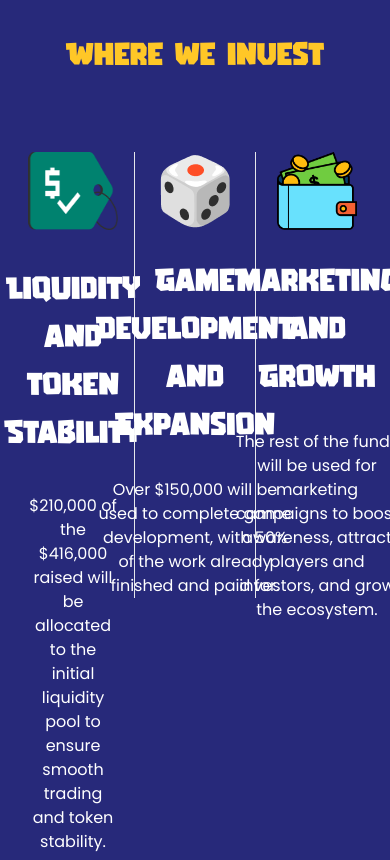
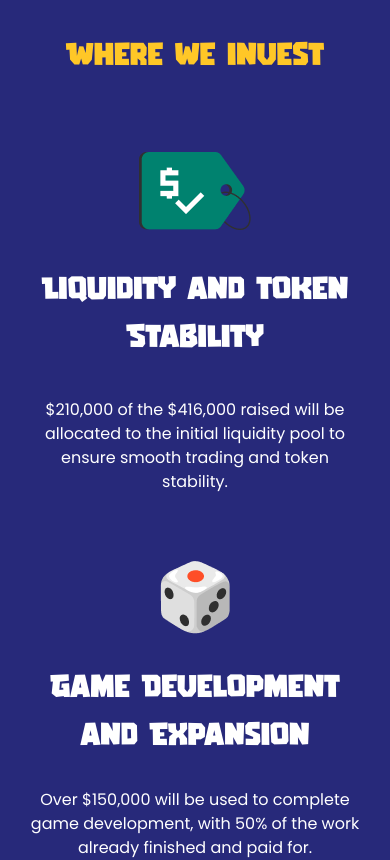
Before and after one commit to codiejay/memestateweb, a React (Vite) app: page / in a window 390 px wide. Shown: the part 1480-2340 px from the top of the page. Built offline with nearby package versions, Linux system fonts and the light colour scheme.

Commit message:
Remove Border and Make  Where we invest section responsive

```diff
--- a/src/App.jsx
+++ b/src/App.jsx
@@ -294,7 +294,7 @@ export default function App() {
             Where we invest
           </h2>
 
-          <div className="grid grid-cols-3 ">
+          <div className="grid lg:grid-cols-3  grid-cols-1">
             {carouselItems?.map((project, index) => {
               return <div key={index}>{project}</div>;
             })}
--- a/src/utils/index.jsx
+++ b/src/utils/index.jsx
@@ -20,7 +20,7 @@ export const carouselItems = [
   </div>,
   <div
     key="1"
-    className="w-100% my-8 px-4 flex flex-col items-center justify-center border-x"
+    className="w-100% my-8 px-4 flex flex-col items-center justify-center lg:border-x border-none"
   >
     <div className="flex flex-col items-center justify-center gap-6">
       <div className="flex justify-center">
```
